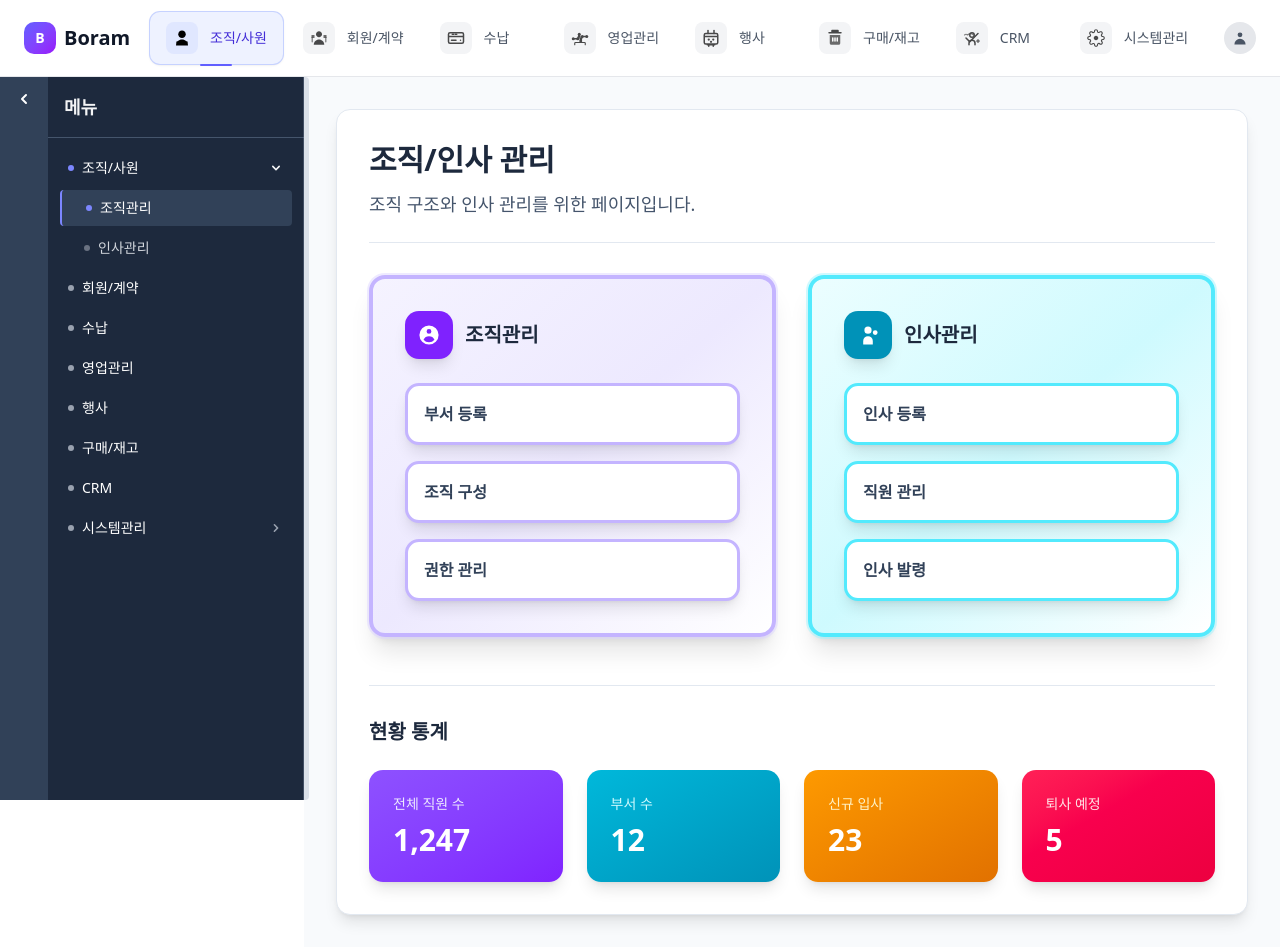
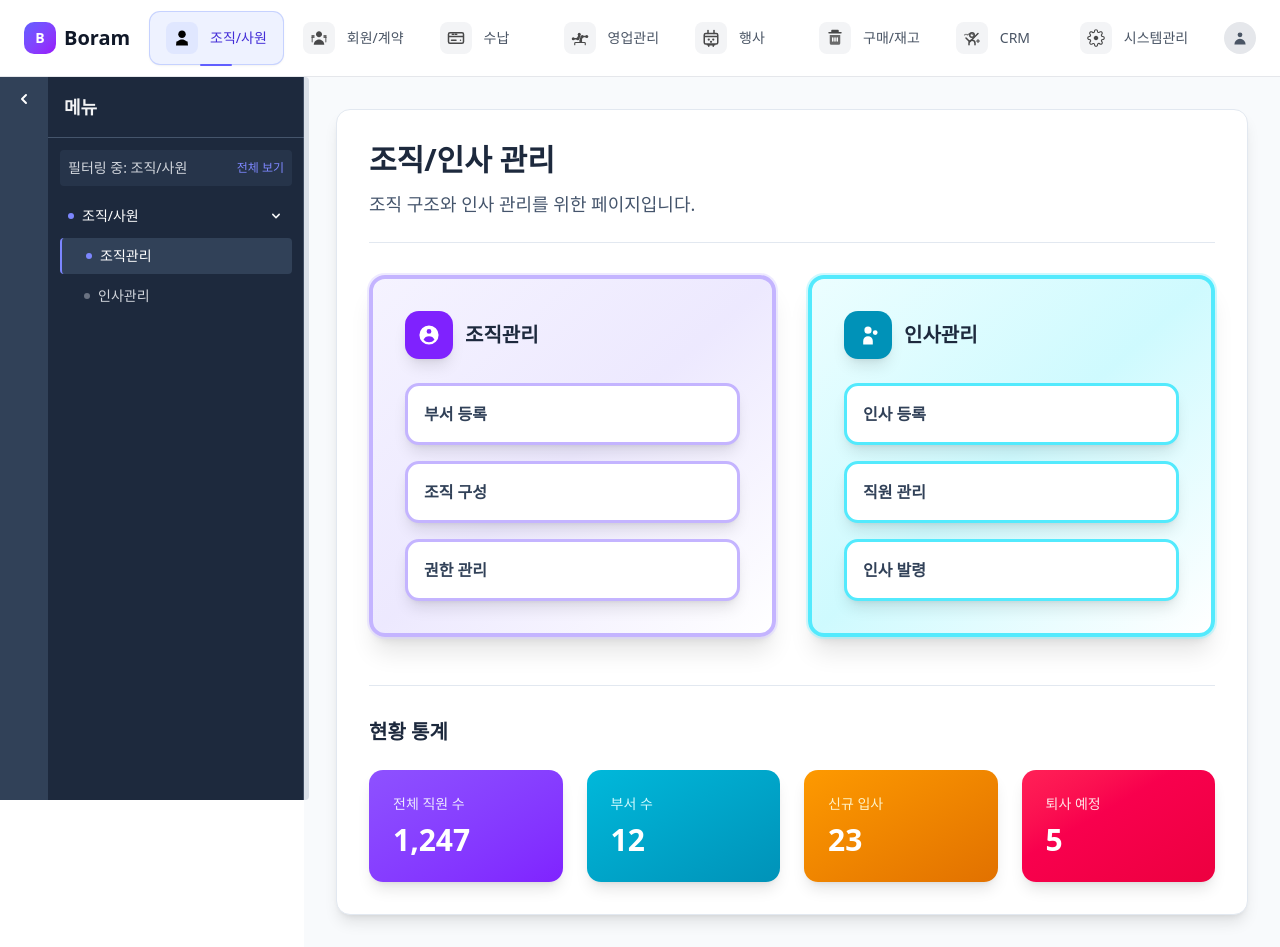
Before and after one commit to hyunsokstar/boram-pilot1, a Next.js app: page /dashboard/organization in a window 1280 px wide. Built offline with nearby package versions, Linux system fonts and the light colour scheme; no server answers; sample sign-in values are in the browser's storage.

Commit message:
사이드 메뉴 필터링3

```diff
--- a/src/app/dashboard/page.tsx
+++ b/src/app/dashboard/page.tsx
@@ -1,4 +1,15 @@
+"use client";
+import { useEffect } from "react";
+import { useRouter } from "next/navigation";
+
 export default function Dashboard() {
+    const router = useRouter();
+
+    useEffect(() => {
+        // 대시보드 첫 진입시 조직관리 페이지로 리다이렉트
+        router.push("/dashboard/organization");
+    }, [router]);
+
     return (
         <section className="flex-1 p-8 bg-slate-50">
             <div className="bg-white rounded-xl shadow-lg border border-slate-200 p-8">
--- a/src/shared/store/navStore.ts
+++ b/src/shared/store/navStore.ts
@@ -47,9 +47,9 @@ function findBestMatchByPath(path: string) {
 
 export const useNavStore = create<NavState>((set) => ({
   expanded: new Set<string>(["MNU100"]),
-  activeTopNo: null,
+  activeTopNo: "MNU100", // 초기값: 조직/사원
   activeLeafNo: null,
-  filteredTopNo: null,
+  filteredTopNo: "MNU100", // 초기값: 조직/사원 필터링
 
   toggle: (menuNo) =>
     set((s) => {
```
